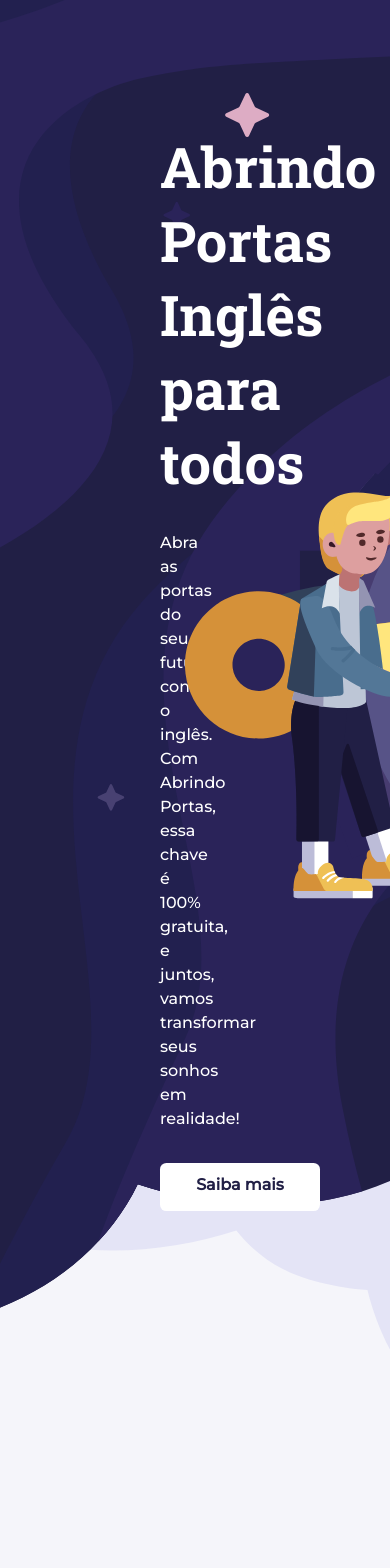
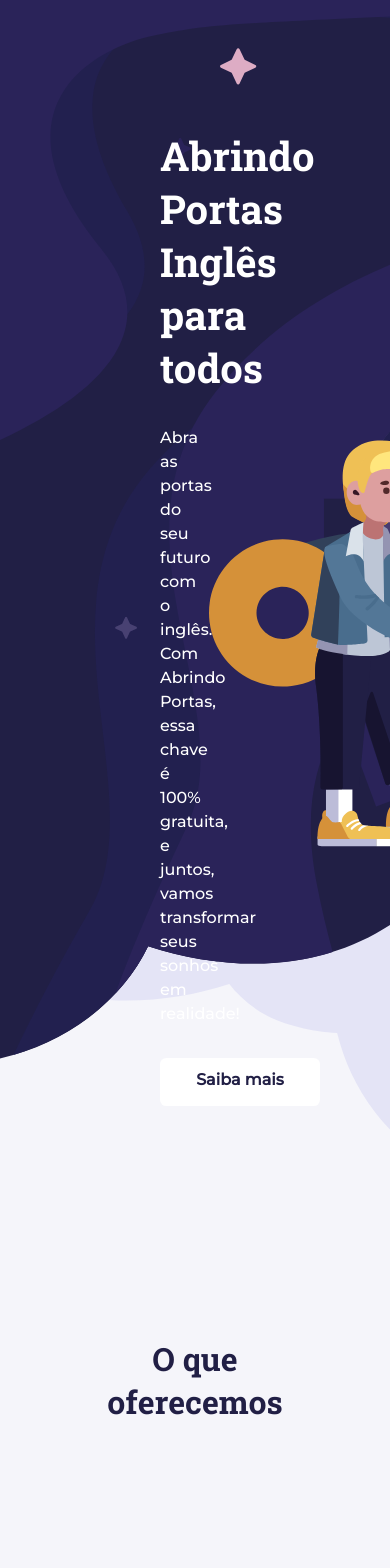
Before and after one commit to yagpdc/site-ap, a Next.js app: page / in a window 390 px wide. Shown: the part 160-1728 px from the top of the page. Built offline with nearby package versions, Linux system fonts and the light colour scheme.

Commit message:
fix css ident

```diff
--- a/app/src/components/_Homepage/_Header/Main/styles.module.css
+++ b/app/src/components/_Homepage/_Header/Main/styles.module.css
@@ -49,3 +49,43 @@
     text-align: center;
     margin-bottom: 4rem;
 }
+
+@media (max-width: 768px) {
+    .textContainer {
+        width: 70%; /* Ajuste conforme necessário para dispositivos menores */
+    }
+
+    .titulo {
+        font-size: 2.5rem; /* Reduzi o tamanho da fonte para dispositivos menores */
+    }
+
+    .blank {
+        height: 30vh; /* Reduzi a altura para dispositivos menores */
+    }
+
+    .title {
+        font-size: 2rem; /* Reduzi o tamanho da fonte para dispositivos menores */
+    }
+}
+
+@media (max-width: 376px) {
+    .header {
+
+    }
+
+    .textContainer {
+        width: 90%; /* Ajuste conforme necessário para dispositivos ainda menores */
+    }
+
+    .titulo {
+        font-size: 2rem; /* Reduzi ainda mais o tamanho da fonte para dispositivos muito pequenos */
+    }
+
+    .blank {
+        height: 20vh; /* Reduzi a altura para dispositivos muito pequenos */
+    }
+
+    .title {
+        font-size: 1.5rem; /* Reduzi ainda mais o tamanho da fonte para dispositivos muito pequenos */
+    }
+}
```
Also changed, not shown: app/src/components/_Homepage/_Header/Button/styles.module.css (indentation only).
